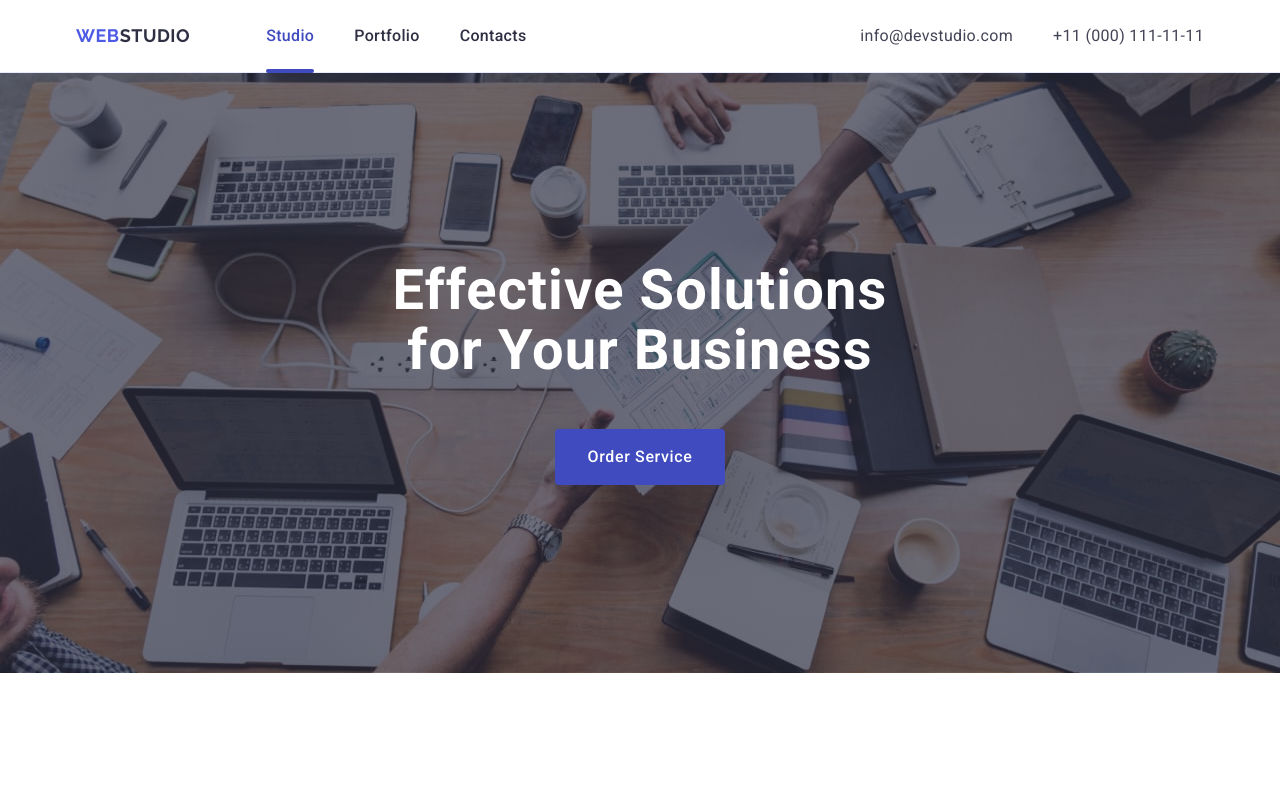
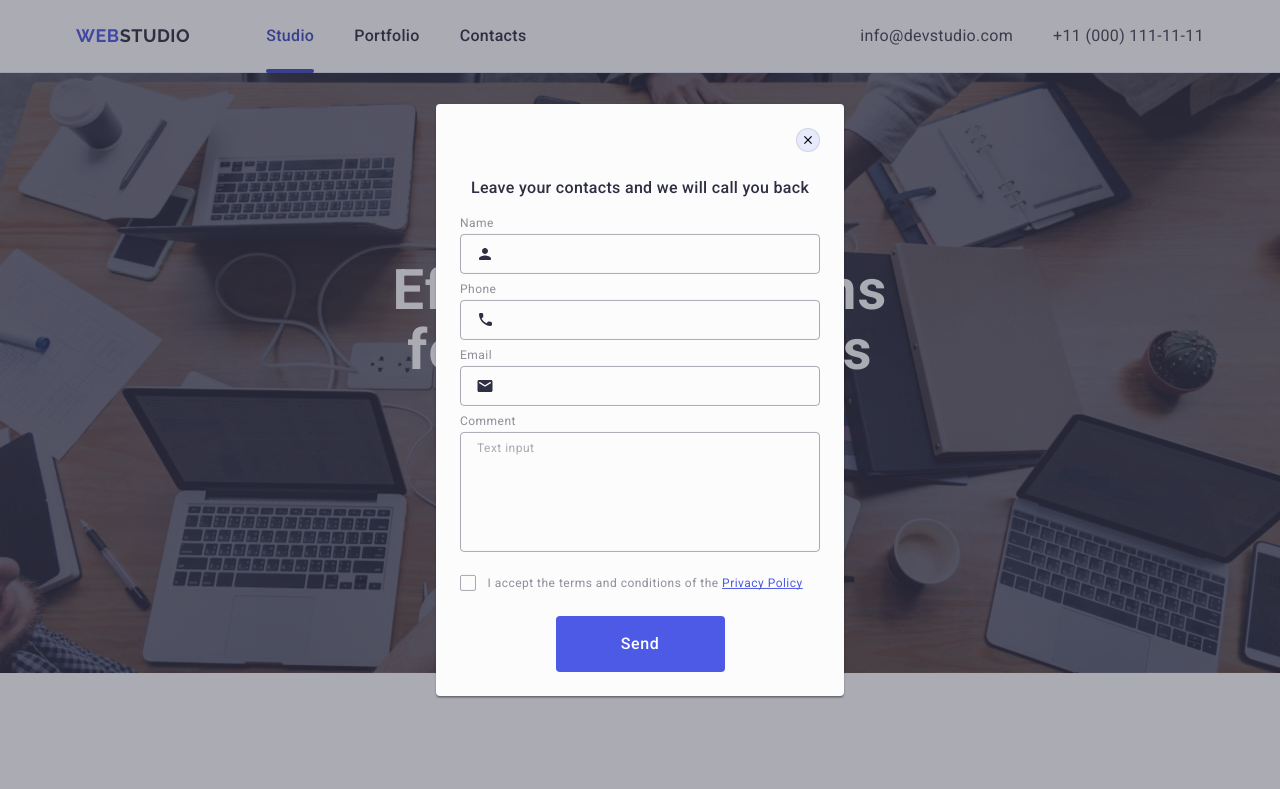
Before and after one commit to bohdan-miskov/goit-markup-hw-06, a plain HTML site: page index.html in a window 1280 px wide. Both pictures are taken after a click on the button "Order Service". Shown: the top 789 px of the page. Drawn offline with nearby package versions, Linux system fonts and the light colour scheme.

Commit message:
Add adaptive mode for portfolio, footer sections and modal-window

```diff
--- a/css/styles.css
+++ b/css/styles.css
@@ -523,18 +523,41 @@ address {
 
 /* #region portfolio-section styles */
 
+.portfolio-section-title{
+    text-transform: capitalize;
+}
 .portfolio-list{
-    flex-wrap: wrap;
     row-gap: 48px;
 }
 
-.portfolio-section-title{
-    text-transform: capitalize;
+@media only screen and (min-width: 768px) {
+    .portfolio-list{
+        flex-wrap: wrap;
+        row-gap: 72px;
+    }
+}
+
+@media only screen and (min-width: 1158px) {
+    .portfolio-list{
+        row-gap: 48px;
+    }
 }
 
 .portfolio-item{
-    min-width: 288px;
+    max-width: 288px;
     transition: box-shadow 250ms cubic-bezier(0.4, 0, 0.2, 1);
+}
+
+@media only screen and (min-width: 768px) {
+    .portfolio-item{
+        max-width: calc((100% - 24px) / 2);
+    }
+}
+
+@media only screen and (min-width: 1158px) {
+    .portfolio-item{
+        max-width: calc((100% - 24px * 2) / 3);
+    }
 }
 
 .portfolio-item:hover{
@@ -569,43 +592,78 @@ address {
 
 /* #endregion */
 
-
-
 /* #region footer styles */
 
 .footer {
     background: #2e2f42;
-    /* padding-top: 100px;
-    padding-bottom: 100px; */
+}
+
+@media only screen and (min-width: 1158px) {
+   .footer{
+        padding: 100px 0;
+  }
 }
 
 .footer-container{
-    /* display: flex;
-    align-items: baseline; */
+    display: flex;
+    align-items: center;
+    flex-direction: column;
     text-align: center;
+    gap:72px;
 }
 
-.footer-content-container{
-    margin:0 auto;
-    margin-bottom: 72px;
+@media only screen and (min-width: 768px) {
+    .footer-container{
+        flex-direction: row;
+        text-align: start;
+        column-gap:24px;
+        justify-content: center;
+        align-items: start;
+    }
+}
+
+@media only screen and (min-width: 768px) and (max-width: 1157px) {
+    .footer-container{
+        flex-wrap: wrap;
+    }
+}
+
+@media only screen and (min-width: 1158px) {
+    .footer-container{
+        gap:0;
+        align-items: baseline
+    }
+}
+
+@media only screen and (min-width: 1158px) {
+    .footer-content-container{
+       margin-right: 120px;
+    }
 }
 
 .footer-logo{
-    margin: 0 auto;
     margin-bottom: 16px;
-    display: inline-block;
+    display: block;
 }
 
 .footer-text{
     max-width:288px;
     color: #f4f4fd;
-    margin: 0 auto;
+    text-align: start;
 }
 
-.footer-socials-container{
-    margin: 0 auto;
-    margin-bottom:72px ;
+@media only screen and (min-width: 768px) {
+    .footer-text{
+        max-width:264px;
+    }
 }
+
+
+ @media only screen and (min-width: 1158px) {
+    .footer-socials-container{
+        margin-right: auto;
+    }
+ }
 
 .footer-socials-title{
     font-weight: 500;
@@ -623,26 +681,24 @@ address {
     background-color: #31d0aa;
 }
 
-.footer-subscribe-container {
-    margin:0 auto;
-}
-
-.footer-form{
-    /* display: flex;
-    align-items: flex-end;
-    gap: 24px; */
-    text-align: center;
-}
-
 .subscribe-text {
     font-weight: 500;
     color: #fff;
     margin-bottom: 16px;
 }
+
+@media only screen and (min-width: 768px) {
+    .footer-form{
+        display: flex;
+        align-items: flex-end;
+        gap: 24px;
+    }
+}
+
 .subscribe-email-input {
     border: 1px solid #fff;
     border-radius: 4px;
-    width: 264px;
+    width: 288px;
     height: 40px;
     box-shadow: 0 4px 4px 0 rgba(0, 0, 0, 0.15);
     background-color: transparent;
@@ -657,8 +713,15 @@ address {
     margin-bottom: 16px;
 }
 
+@media only screen and (min-width: 768px) {
+    .subscribe-email-input {
+        margin-bottom: 0;
+    }
+}
+
 .subscribe-email-input::placeholder{
-    color: #fff;
+    opacity: 0.6;
+    color: #ffffff;
 }
 
 .subscribe-email-input:focus-visible{
@@ -694,5 +757,228 @@ address {
     background-color: #31d0aa; ;
 }
 
+/* #endregion */
+
+/* #region modal-window styles */
+.backdrop{
+
+    position: fixed;
+    top: 0;
+    left: 0;
+    width: 100%;
+    height: 100%;
+    background-color: rgba(46, 47, 66, 0.4);
+    z-index: 999;
+    visibility: hidden;
+    pointer-events: none;
+    opacity: 0;
+    transition: 250ms cubic-bezier(0.4, 0, 0.2, 1);
+    transition-property: opacity, visibility;
+}
+.backdrop.is-open{
+    visibility:visible;
+    pointer-events:auto;
+    opacity: 1;
+}
+
+
+.modal-window {
+    position: absolute;
+    top:50%;
+    left: 50%;
+    transform: translate(-50%,-50%);
+    width: 288px;
+    min-height: 623px;
+    box-shadow: 0 1px 1px 0 rgba(0, 0, 0, 0.14), 0 1px 3px 0 rgba(0, 0, 0, 0.12), 0 2px 1px 0 rgba(0, 0, 0, 0.2);
+    background: #fcfcfc;
+    border-radius: 4px;
+    padding: 72px 16px 24px 16px;
+    transition: 250ms cubic-bezier(0.4, 0, 0.2, 1);
+    transition-property: transform;
+}
+
+@media only screen and (min-width: 768px) {
+   .modal-window{
+        width: 408px;
+        min-height: 584px;
+        padding-right: 24px;
+        padding-left: 24px;
+  }
+}
+
+.backdrop:not(.is-open) .modal-window{
+    transform: translate(-50%, -80%);
+}
+
+.form-close-btn {
+    padding: 0;
+    display: flex;
+    justify-content: center;
+    align-items: center;
+    cursor: pointer;
+    position: absolute;
+    top: 24px;
+    right: 24px;
+    border-radius: 50%;
+    border: 1px solid rgba(0, 0, 0, 0.1);
+    background-color: #e7e9fc;
+    min-width: 24px;
+    height: 24px;
+    transition: 250ms cubic-bezier(0.4, 0, 0.2, 1);
+    transition-property: background-color, border;
+}
+
+.form-close-btn:hover,
+.form-close-btn:focus{
+    background-color: #404bbf;
+    border: none;
+}
+
+
+.modal-close-icon{
+    transition: fill 250ms cubic-bezier(0.4, 0, 0.2, 1);
+}
+
+.form-close-btn:hover .modal-close-icon,
+.form-close-btn:focus .modal-close-icon{
+    fill: #fff;
+}
+
+.modal-text {
+    font-weight: 500;
+    text-align: center;
+    color: #2e2f42;
+    margin-bottom: 16px;
+}
+
+.modal-form-label {
+    display: block;
+    font-size: 12px;
+    line-height: 1.17;
+    letter-spacing: 0.04em;
+    color: #8e8f99;
+    margin-bottom: 4px;
+}
+
+.modal-form-wrapper {
+    position: relative;
+}
+
+.modal-form-field{
+    margin-bottom: 8px;
+}
+
+.modal-form-field.text-area{
+    margin-bottom: 16px;
+}
+
+.modal-form-field.checkbox{
+    margin-bottom: 24px;
+}
+
+.modal-form-input {
+    padding: 8px 16px;
+    padding-left: 38px;
+    border: 1px solid rgba(46, 47, 66, 0.4);
+    border-radius: 4px;
+    width: 100%;
+    height: 40px;
+    transition: 250ms cubic-bezier(0.4, 0, 0.2, 1);
+    transition-property: border-color;
+    outline: transparent;
+    background-color: transparent;
+}
+
+.modal-form-input:focus-visible,
+.modal-form-input:active{
+    border: 1px solid #4d5ae5;
+}
+
+.modal-form-input:focus-visible + .modal-input-icon  ,
+.modal-form-input:active + .modal-input-icon {
+    fill: #4d5ae5;
+}
+
+.modal-input-icon {
+    position: absolute;
+    top: 50%;
+    left: 16px;
+    transform:  translateY(-50%);
+    fill: #2e2f42;
+    pointer-events: none;
+    transition: 250ms cubic-bezier(0.4, 0, 0.2, 1);
+    transition-property: fill;
+}
+.modal-form-textarea {
+    padding: 8px 16px;
+    border: 1px solid rgba(46, 47, 66, 0.4);
+    border-radius: 4px;
+    width: 100%;
+    height: 120px;
+    outline: transparent;
+    resize: none;
+    font-size: 12px;
+    line-height: 1.17;
+    letter-spacing: 0.04em;
+    background-color: transparent;
+    transition: border-color 250ms cubic-bezier(0.4, 0, 0.2, 1);
+}
+
+.modal-form-textarea:focus-visible,
+.modal-form-textarea:active{
+    border: #4d5ae5;
+}
+
+
+
+.modal-form-textarea::placeholder{
+    color: rgba(46, 47, 66, 0.4);
+}
+
+.modal-form-checkbox {
+    display: inline-block;
+}
+
+.modal-checkbox-mark{
+    fill: transparent;
+    width: 16px;
+    height: 16px;
+    margin-right: 8px;
+    border-radius: 2px;
+    border: 1px solid rgba(46, 47, 66, 0.4);
+    display: inline-flex;
+    justify-content: center;
+    align-items: center;
+    transition: 250ms cubic-bezier(0.4, 0, 0.2, 1);
+    transition-property: background-color, border, fill;
+
+}
+
+.modal-form-checkbox:checked + .modal-form-label > .modal-checkbox-mark{
+    background-color: #404BBF;
+    border: none;
+    fill:#F4F4FD;;
+}
+
+.modal-form-checkbox:focus-visible + .modal-form-label > .modal-checkbox-mark{
+    outline: 1px solid #404BBF;
+    outline-offset: 2px;
+}
+
+.modal-form-privacy-link{
+    line-height: 1.33333;
+    text-decoration: underline;
+    text-decoration-skip-ink: none;
+    color: #4d5ae5;
+}
+
+.modal-form-send-btn {
+    display: block;
+}
+
+.modal-form-send-btn:hover,
+.modal-form-send-btn:focus{
+    border: none;
+}
 
 /* #endregion */
--- a/index.html
+++ b/index.html
@@ -323,7 +323,7 @@
       </section>
 
       <!-- Our Portfolio -->
-      <section class="portfolio-section section hidden" id="portfolio-section">
+      <section class="portfolio-section section" id="portfolio-section">
         <div class="container">
           <h2 class="portfolio-section-title section-title">Our Portfolio</h2>
           <ul class="portfolio-list flex-list">
@@ -463,7 +463,7 @@
         </div>
       </section>
     </main>
-    <footer class="footer section hidden">
+    <footer class="footer section">
       <div class="container footer-container">
         <div class="footer-content-container">
           <a class="logo footer-logo" href="./index.html"
@@ -524,7 +524,7 @@
         </div>
       </div>
     </footer>
-    <div class="backdrop hidden" data-modal >
+    <div class="backdrop" data-modal >
       <div class="modal-window">
         <button class="form-close-btn" type="button" data-modal-close >
           <svg class="modal-close-icon" width="8" height="8">
```
Also changed, not shown: css/old-styles.css (line endings or trailing spaces).
